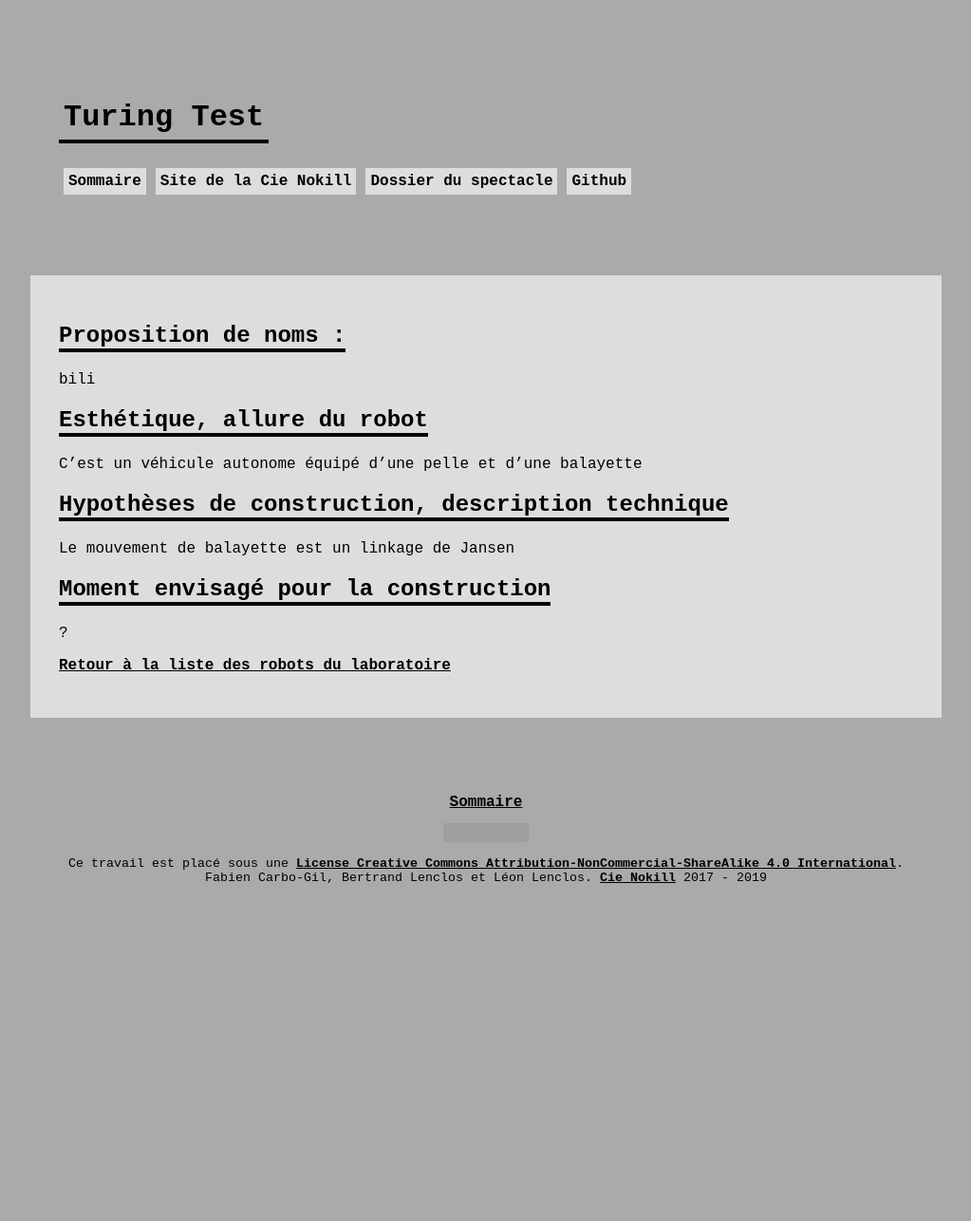
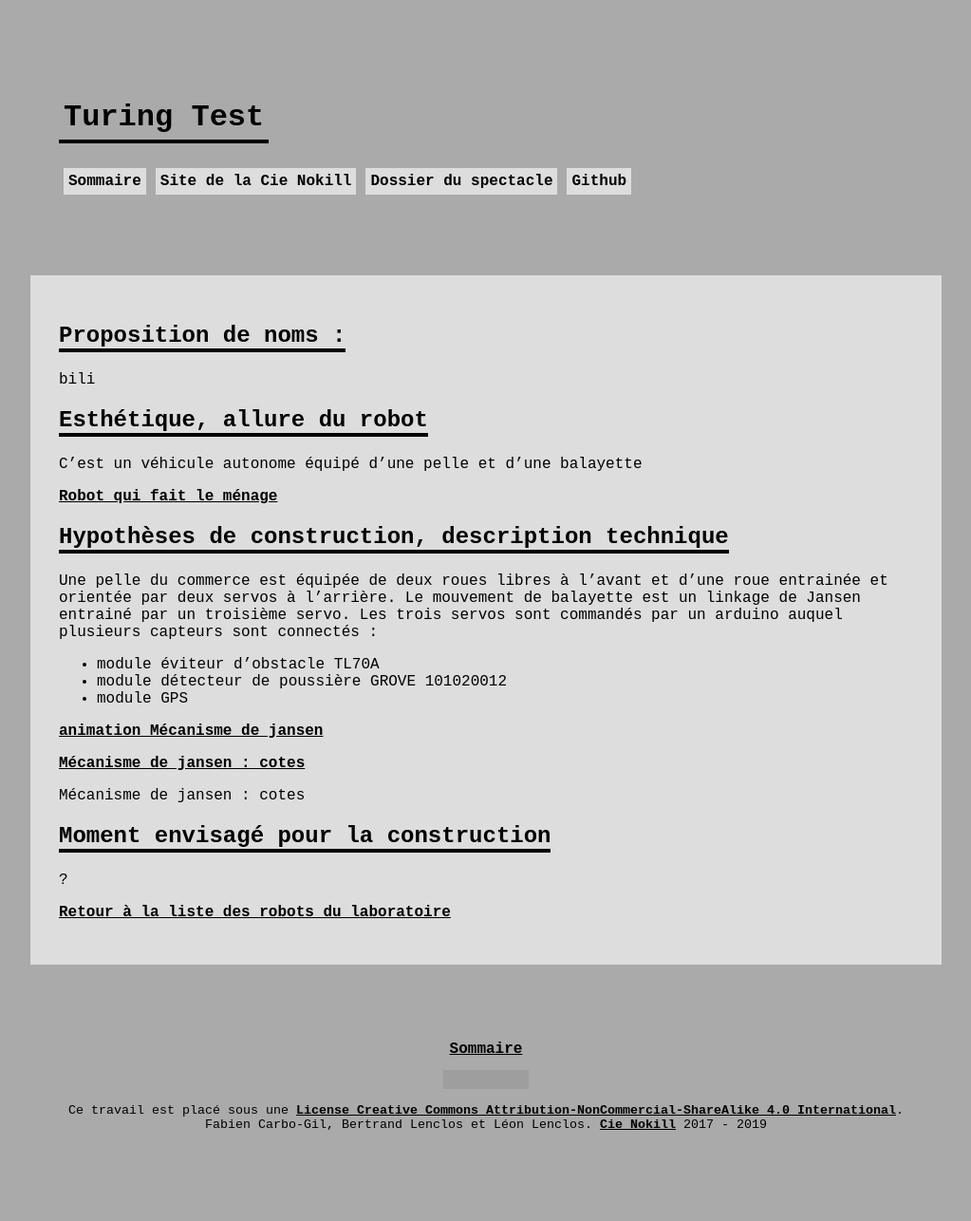
Before and after one commit to LeonLenclos/turing-test, a Jekyll site: the page built from contenu/robots/robot-qui-fait-le-menage.md, in a window 1280 px wide. Shown: the whole page at 95% size, without its empty margins (128-1151 px from the left). Built offline with Jekyll 4.4.1, drawn with Linux system fonts in a browser that asks for light colours; nearby versions of some CDN libraries; our own code applies the rules of GitHub Pages for plain Markdown files; a script that is not in the unit is left out; the repository's description, which GitHub fills in, is left out; before the commit the page ends 1026 px from its top, so only the background shows below that; grey boxes are pictures that could not be loaded.

Commit message:
Update robot-qui-fait-le-menage.md

```diff
--- a/contenu/robots/robot-qui-fait-le-menage.md
+++ b/contenu/robots/robot-qui-fait-le-menage.md
@@ -7,9 +7,27 @@ bili
 
 C'est un véhicule autonome équipé d'une pelle et d'une balayette
 
+[Robot qui fait le ménage](../../robot_menage_croquis.jpg)
+
+
 ## Hypothèses de construction, description technique
 
-Le mouvement de balayette est un linkage de Jansen
+Une pelle du commerce est équipée de deux roues libres à l'avant et d'une roue entrainée et orientée par deux servos à l'arrière. Le mouvement de balayette est un linkage de Jansen entrainé par un troisième servo.
+Les trois servos sont commandés par un arduino auquel plusieurs capteurs sont connectés :
+
+- module éviteur d'obstacle TL70A
+- module détecteur de poussière GROVE 101020012
+- module GPS
+
+[animation Mécanisme de jansen](../../Strandbeest-Walking-Animation.gif)
+
+
+[Mécanisme de jansen : cotes](../../Jansen_linkage_cotes.png)
+
+
+Mécanisme de jansen : cotes
+
+
 
 ## Moment envisagé pour la construction
 
```
